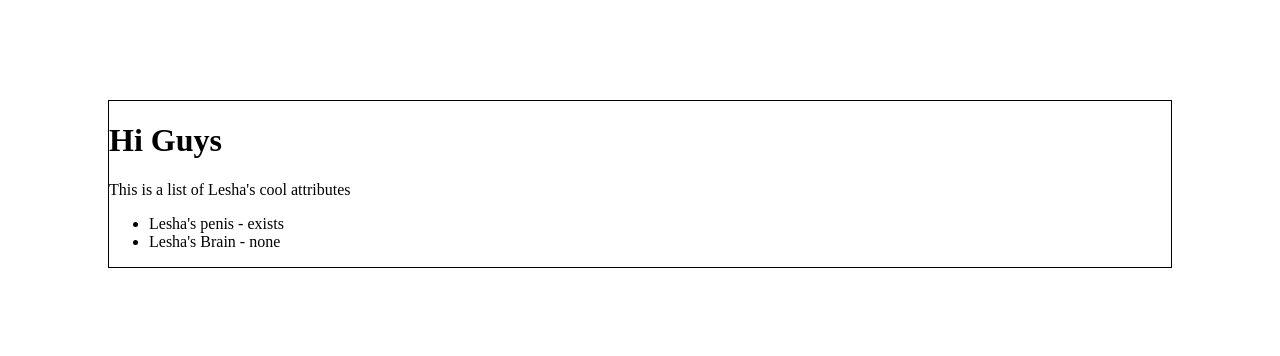
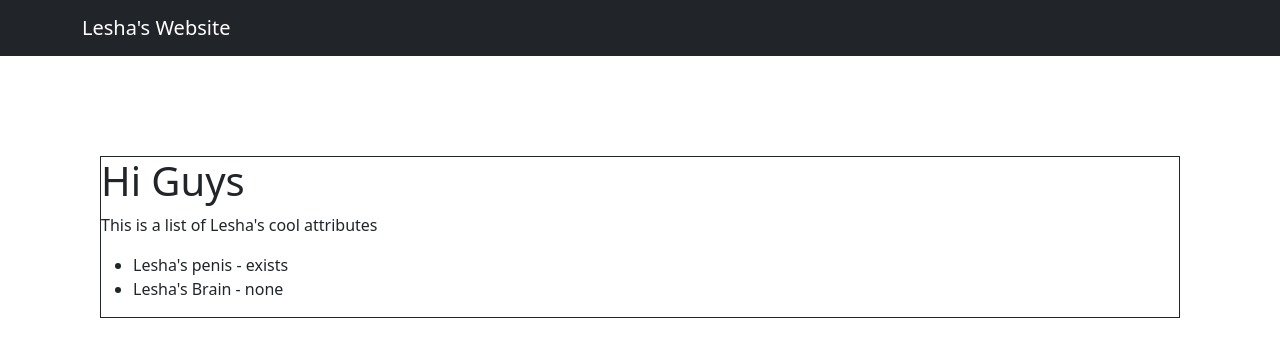
Before and after one commit to amaiAlex/first-website, a React (Create React App) app: page / in a window 1280 px wide. Shown: the top 356 px of the page. Built offline with nearby package versions, Linux system fonts and the light colour scheme.

Commit message:
added NavBar and Browser Routing

```diff
--- a/package.json
+++ b/package.json
@@ -6,8 +6,11 @@
     "@testing-library/jest-dom": "^5.14.1",
     "@testing-library/react": "^13.0.0",
     "@testing-library/user-event": "^13.2.1",
+    "bootstrap": "^5.1.3",
     "react": "^18.2.0",
+    "react-bootstrap": "^2.4.0",
     "react-dom": "^18.2.0",
+    "react-router-dom": "^6.3.0",
     "react-scripts": "5.0.1",
     "web-vitals": "^2.1.0"
   },
--- a/src/App.js
+++ b/src/App.js
@@ -1,12 +1,22 @@
 import { Fragment } from 'react';
+import { Routes, Route, BrowserRouter } from "react-router-dom";
 import './App.css';
 import FirstBlock from './components/FirstBlock';
+import NavBar from './components/NavBar';
 
 function App() {
   return (
     <Fragment>
-      <FirstBlock />
+      <NavBar />
+      <BrowserRouter>
+        <Routes>
+          {/* If you want to add a new page, just add it in the same way as the line below */}
+          <Route path="/" element={<FirstBlock />   } />
+        </Routes>
+      </BrowserRouter>
+
     </Fragment>
+
   );
 }
 
--- /dev/null
+++ b/src/components/NavBar.jsx
@@ -0,0 +1,13 @@
+import { Navbar, Container } from "react-bootstrap";
+import "bootstrap/dist/css/bootstrap.min.css";
+
+export default function NavBar() {
+  return (
+    <Navbar bg="dark" variant="dark" expand="lg">
+    <Container>
+      {/* If you want to add a new page, just put any new href and it will be a page in your site, just like the line below */}
+      <Navbar.Brand href="/">Lesha's Website</Navbar.Brand>
+    </Container>
+  </Navbar>
+  );
+}
```
Also changed, not shown: 2 other files (tests, documents, lock files or other folders).
